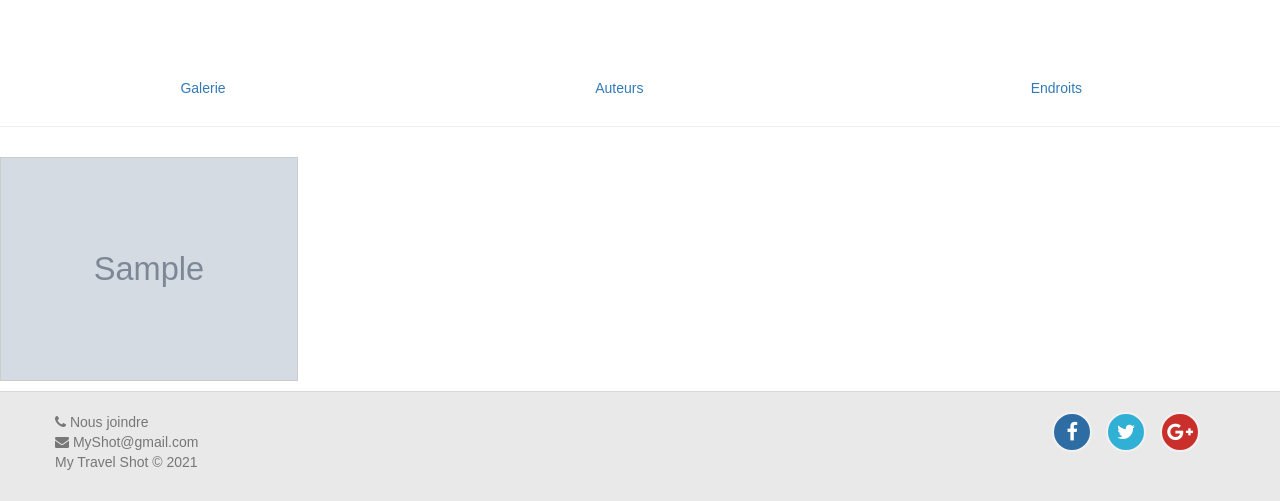
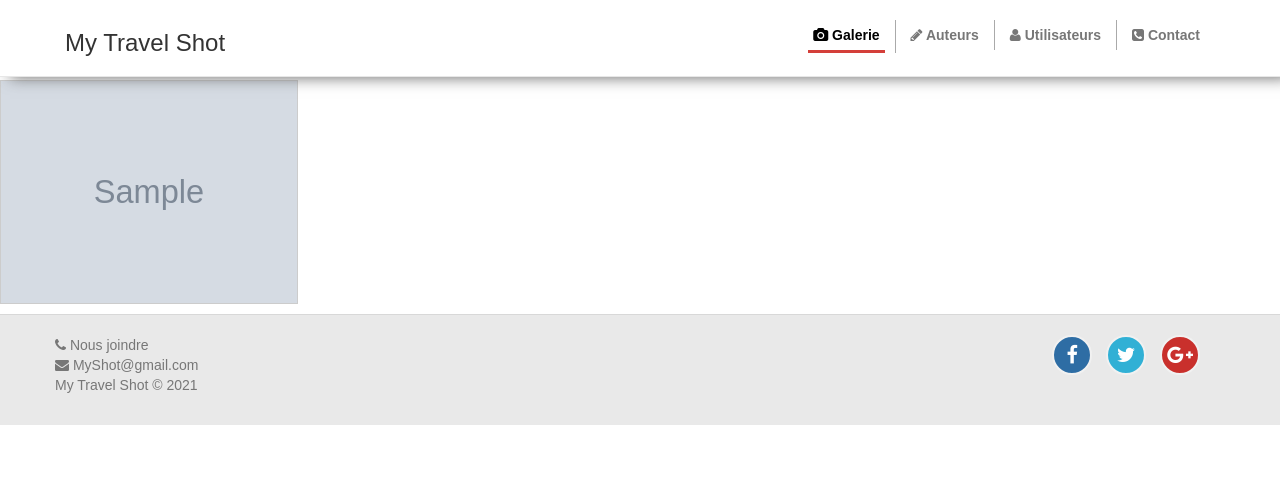
Before and after one commit to Fidia-e/MyTravelShot, a PHP site: template app/Views/home.tpl.php in a window 1280 px wide. Shown: the top 501 px of the page. Run offline with PHP 8.4, Linux system fonts and the light colour scheme; the template is opened without the code that fills it: most values are stand-ins (such as "Sample title", 1, 10 or a date in 2020); grey boxes marked "Sample" are stand-in pictures; data that the repository does not hold is empty; some libraries are stand-ins or nearby versions.

```diff
--- a/app/Views/header.tpl.php
+++ b/app/Views/header.tpl.php
@@ -25,15 +25,22 @@
     <![endif]-->
 </head>
 <body id="page-top">
-    <div class="table-responsive">
-        <table class="table text-center">
-            <thead>
-                <tr>
-                <td><a class="link active" href="#" data-toggle="tab">Galerie</a></td>
-                <td><a class="link" href="#" data-toggle="tab">Auteurs</a></td>
-                <td><a class="link" href="#category3" data-toggle="tab">Endroits</a></td>
-                </tr>
-            </thead>
-        </table>
-        <hr>
-    </div>
+
+
+<!-- Navigation Bar -->
+<nav class="navbar navbar-fixed-top navbar-default">
+     <div class="container">
+         <div class="navbar-header">
+             <h3 class="Logo">My Travel Shot</h3>
+         </div>
+         <div class="collapse navbar-collapse navbar-right" id="menu">
+            <ul class="nav navbar-nav">
+              <li class="active lien"><a href="#"><i class="fa fa-camera sr-icons"></i> Galerie</a></li>
+              <li class=" lien"><a href="about.html"><i class="fa fa-pencil sr-icons"></i> Auteurs</a></li>
+              <li class=" lien"><a href="blog.html"><i class="fa fa-user sr-icons"></i> Utilisateurs</a></li>
+              <li><a href="contact.html"><i class="fa fa-phone-square sr-icons"></i> Contact</a></li>
+            </ul>
+         </div>
+     </div>
+   </nav>
+<!-- End of Navigation Bar -->
--- a/app/Views/home.tpl.php
+++ b/app/Views/home.tpl.php
@@ -33,6 +33,7 @@
                     </ul>
                     <h3><?= $shot->getTitle(); ?></h3>
                     <p><?= $shot->getDescription(); ?></p>
+                    <strong><p>par....</p></strong>
                   </div>
               </div>
             </div>
```
Also changed, not shown: app/Models/User.php (+140 -0 lines), app/Views/user.tpl.php (renamed from app/Views/author.tpl.php, +11 -8 lines), public/index.php (+10 -3 lines), public/assets/images/black-camera.jpg (added), public/assets/images/favicon.svg, public/assets/images/logo.png (added), 3 other files.
